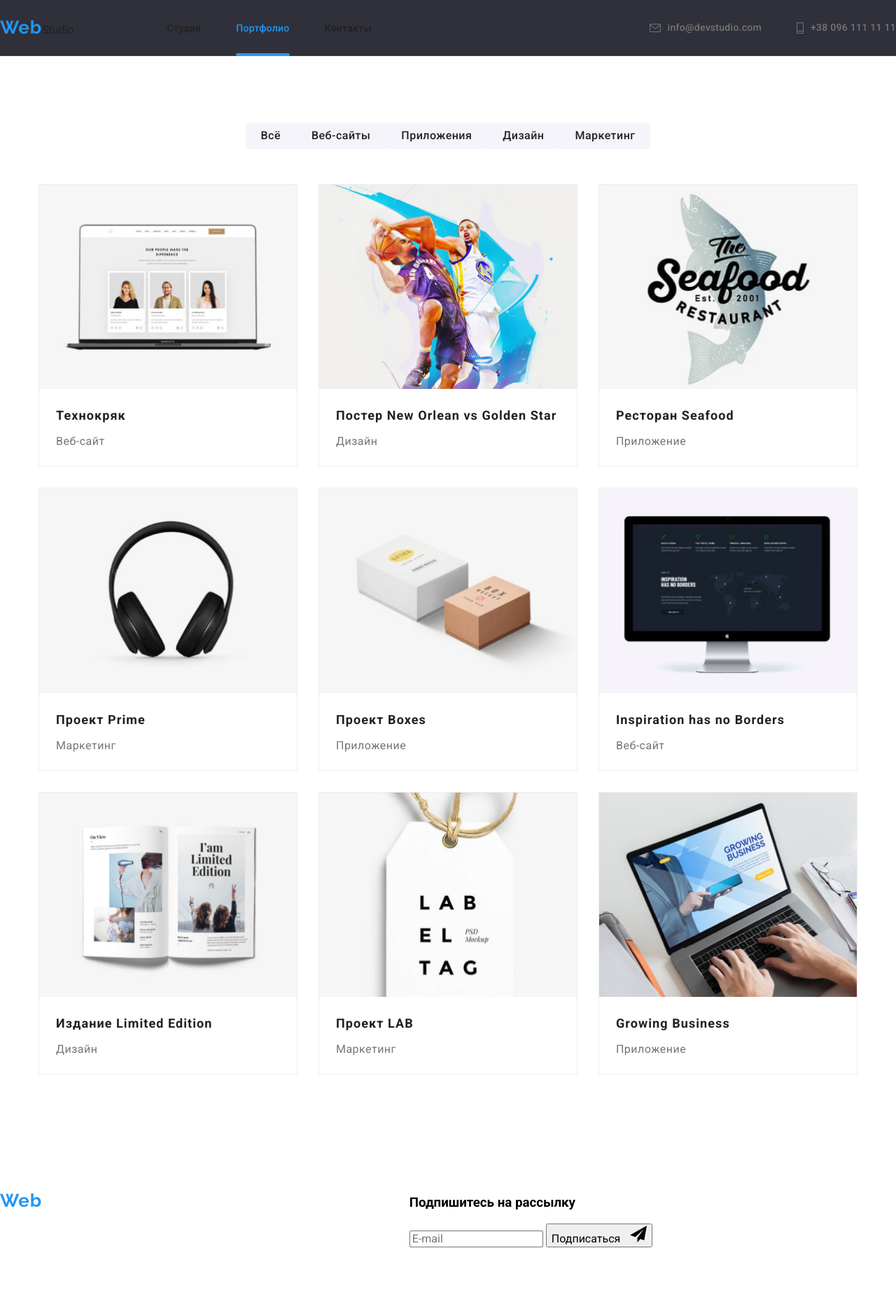
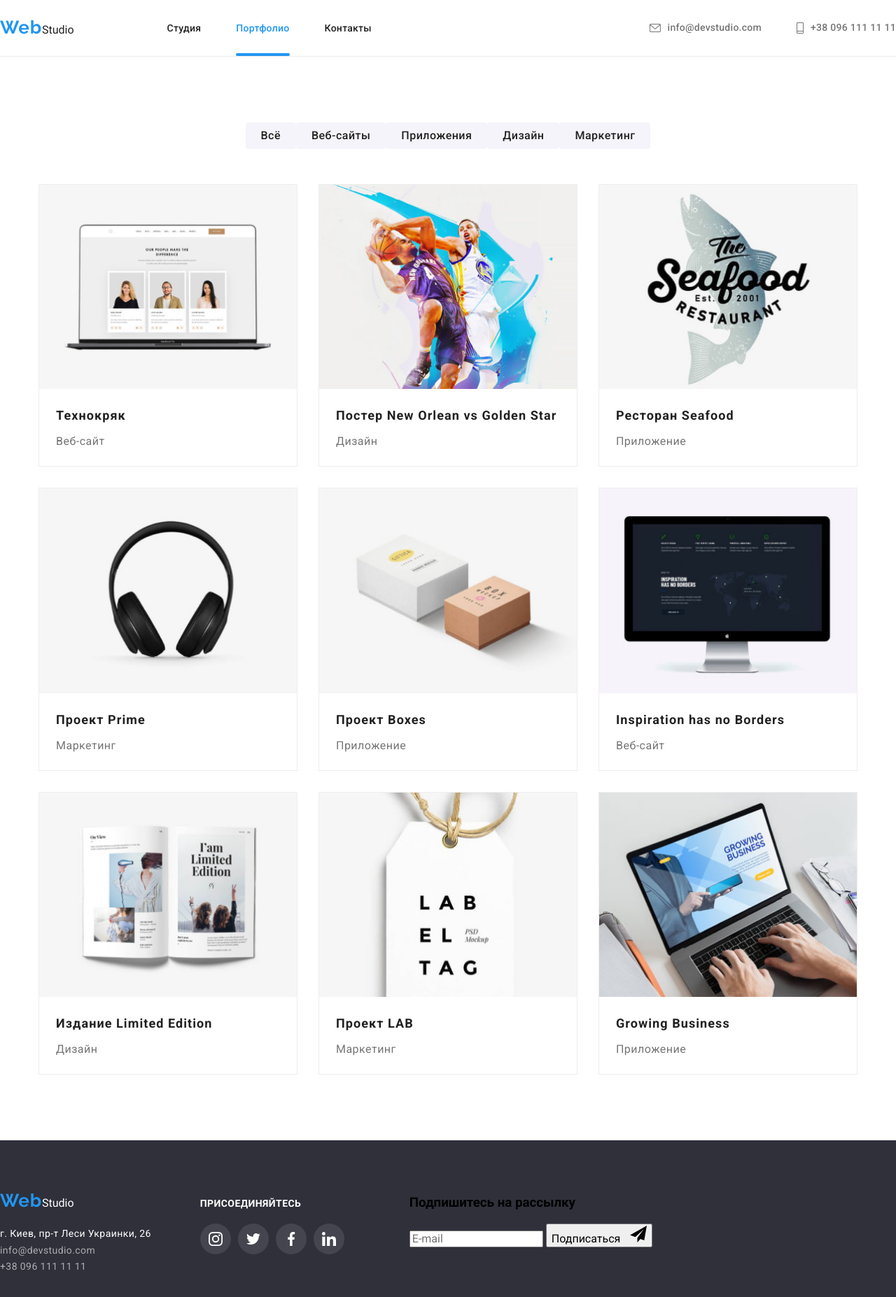
Before and after one commit to Maria-Tkh/goit-markup-hw-07, a plain HTML site: page portfolio.html in a window 1280 px wide. Shown: the whole page at 70% size. Drawn offline with nearby package versions, Linux system fonts and the light colour scheme; files that its build step writes are made by us from their sources.

Commit message:
homework 7_total crash

```diff
--- a/sass/components/_footer.scss
+++ b/sass/components/_footer.scss
@@ -1,6 +1,6 @@
 /* Цвет фона футера */
 .footer {
-  background-color: $white;
+  background-color: $black;
 
   /* Шрифт для адреса в футере */
   &__address {
--- a/sass/components/_header.scss
+++ b/sass/components/_header.scss
@@ -8,7 +8,7 @@
 
 /* Цвет фона хедера */
 .header {
-  background-color: $black;
+  background-color: $white;
 }
 
 /* Шрифт для электронной почты в хедере, выравнивание иконки и адреса, ховер*/
```
